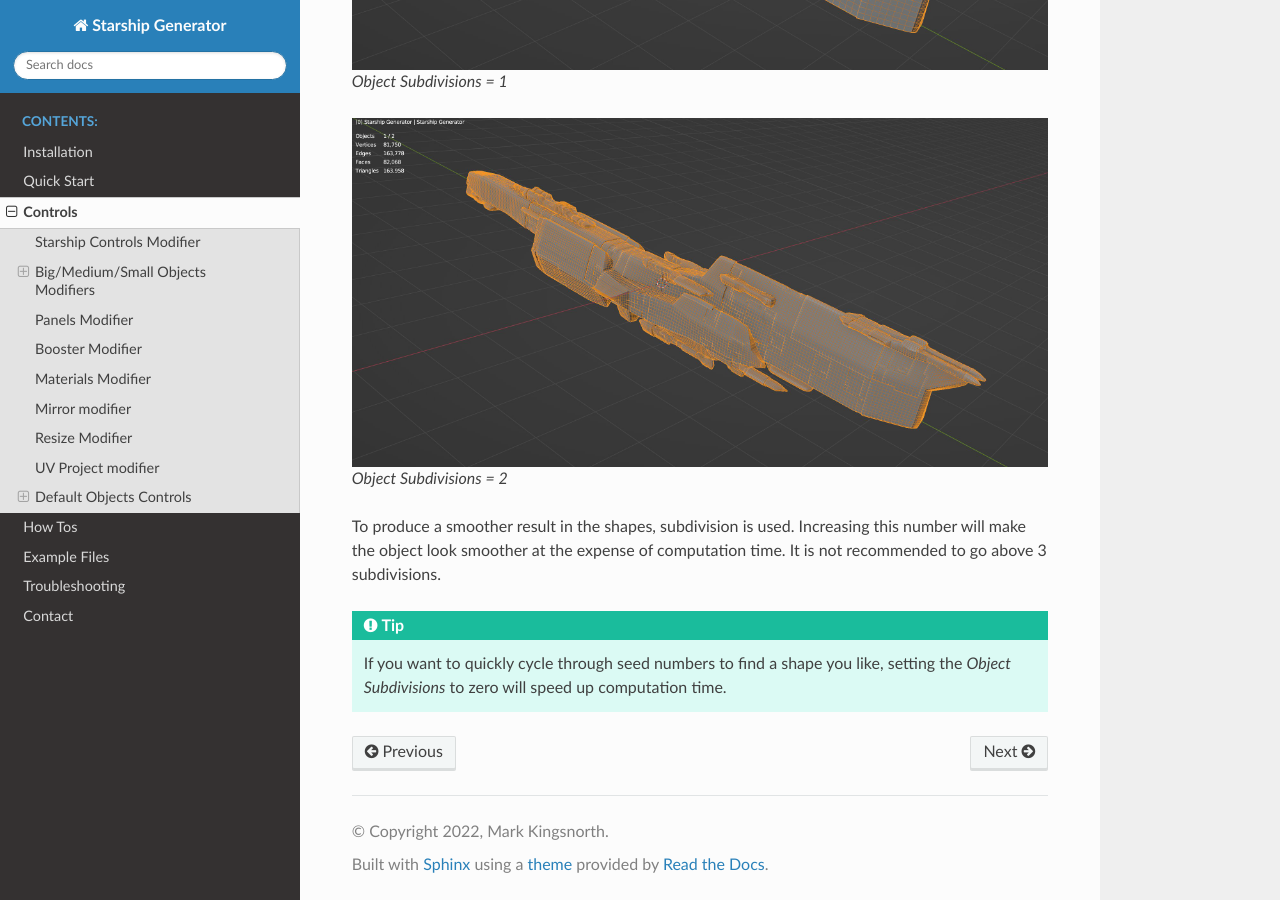
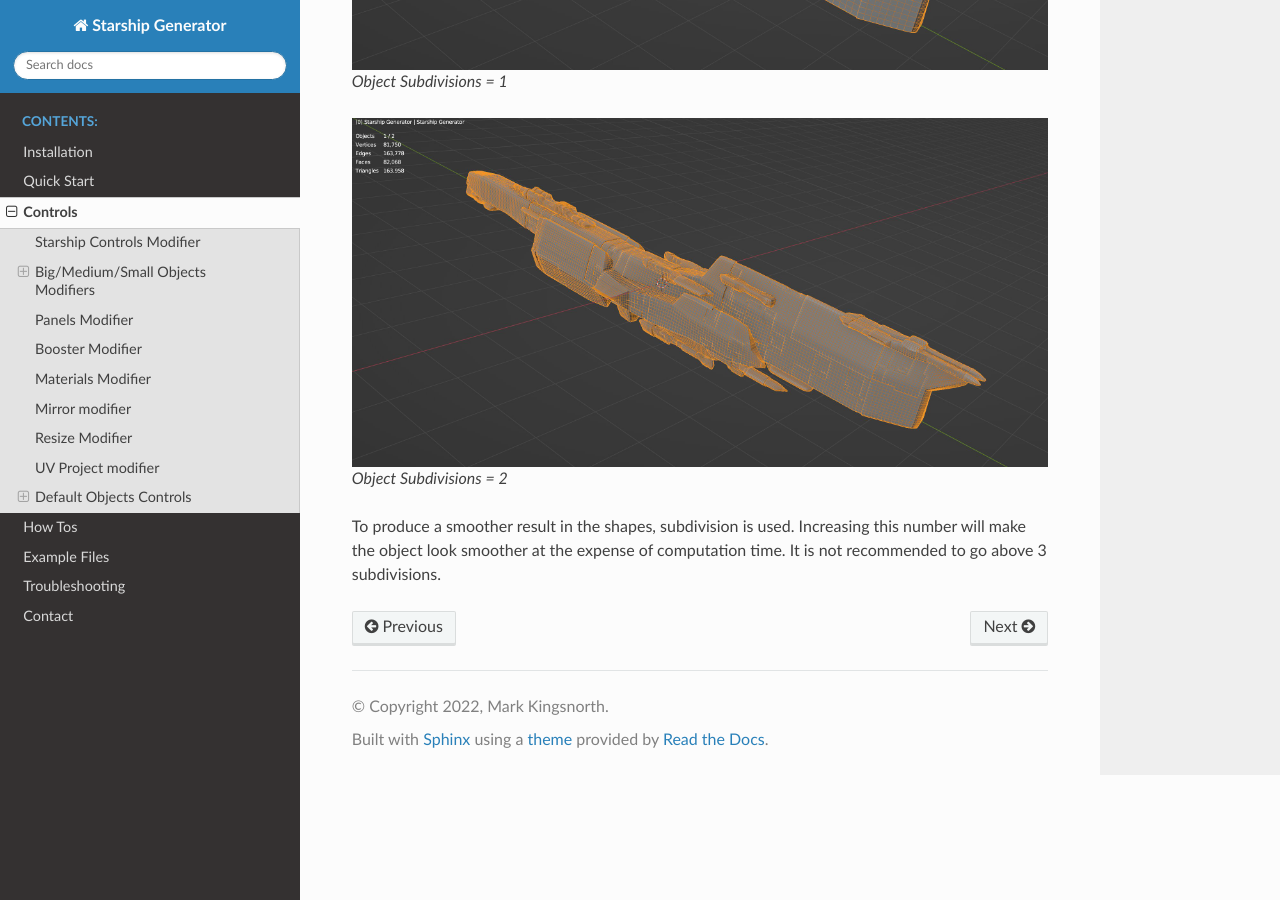
Before and after one commit to mkingsnorth/starship_generator_docs, a Sphinx documentation site: the page built from docs/controls.rst, in a window 1280 px wide and 900 px high, scrolled down 11785 px. Built offline with Sphinx 7.4.7 and the Read the Docs theme 2.0.0, drawn with Linux system fonts in a browser that asks for light colours.

Commit message:
Removed bad tip

```diff
--- a/docs/controls.rst
+++ b/docs/controls.rst
@@ -268,6 +268,3 @@ Object Subdivisions
 
 
 To produce a smoother result in the shapes, subdivision is used.  Increasing this number will make the object look smoother at the expense of computation time.  It is not recommended to go above 3 subdivisions.
-
-.. tip::
-    If you want to quickly cycle through seed numbers to find a shape you like, setting the *Object Subdivisions* to zero will speed up computation time.
```
